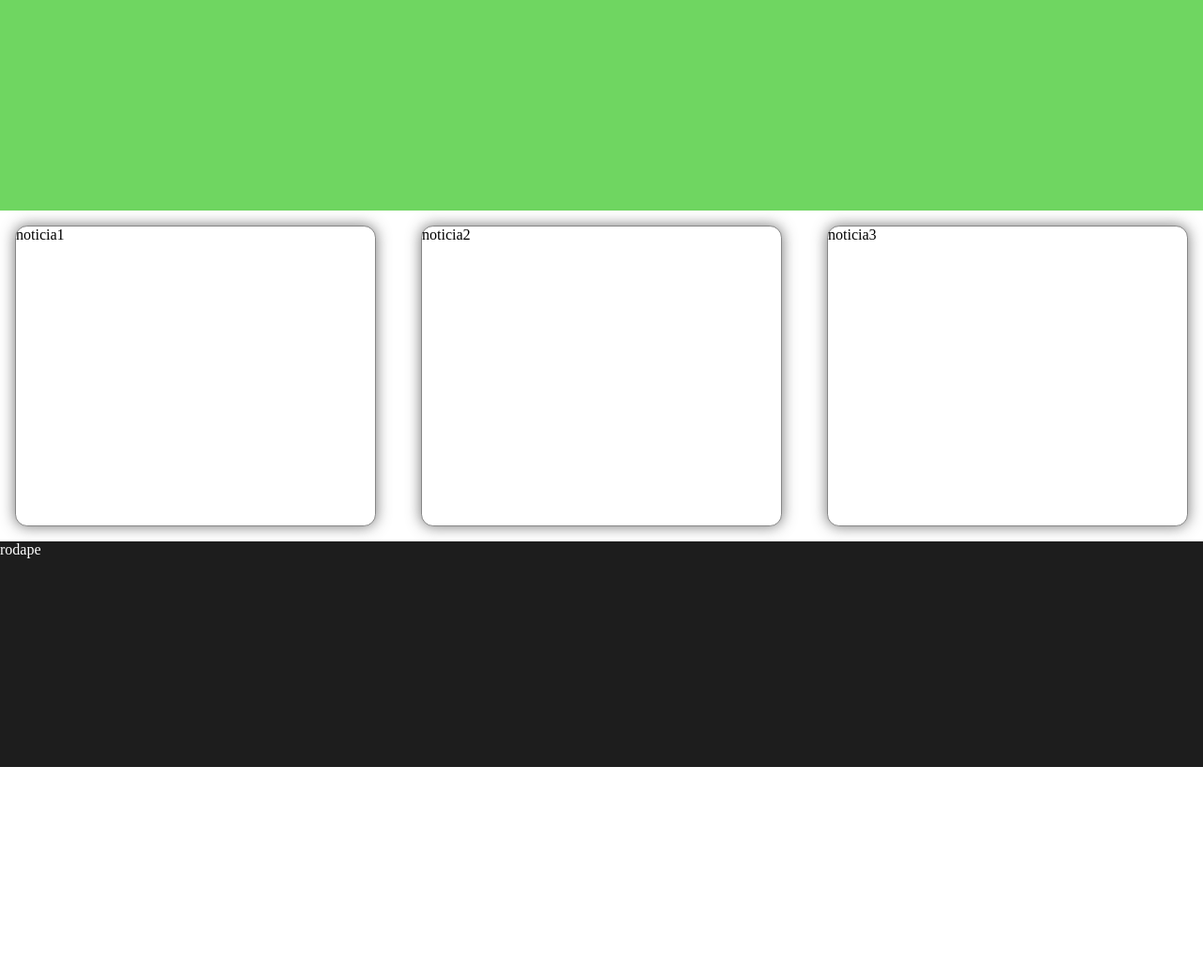
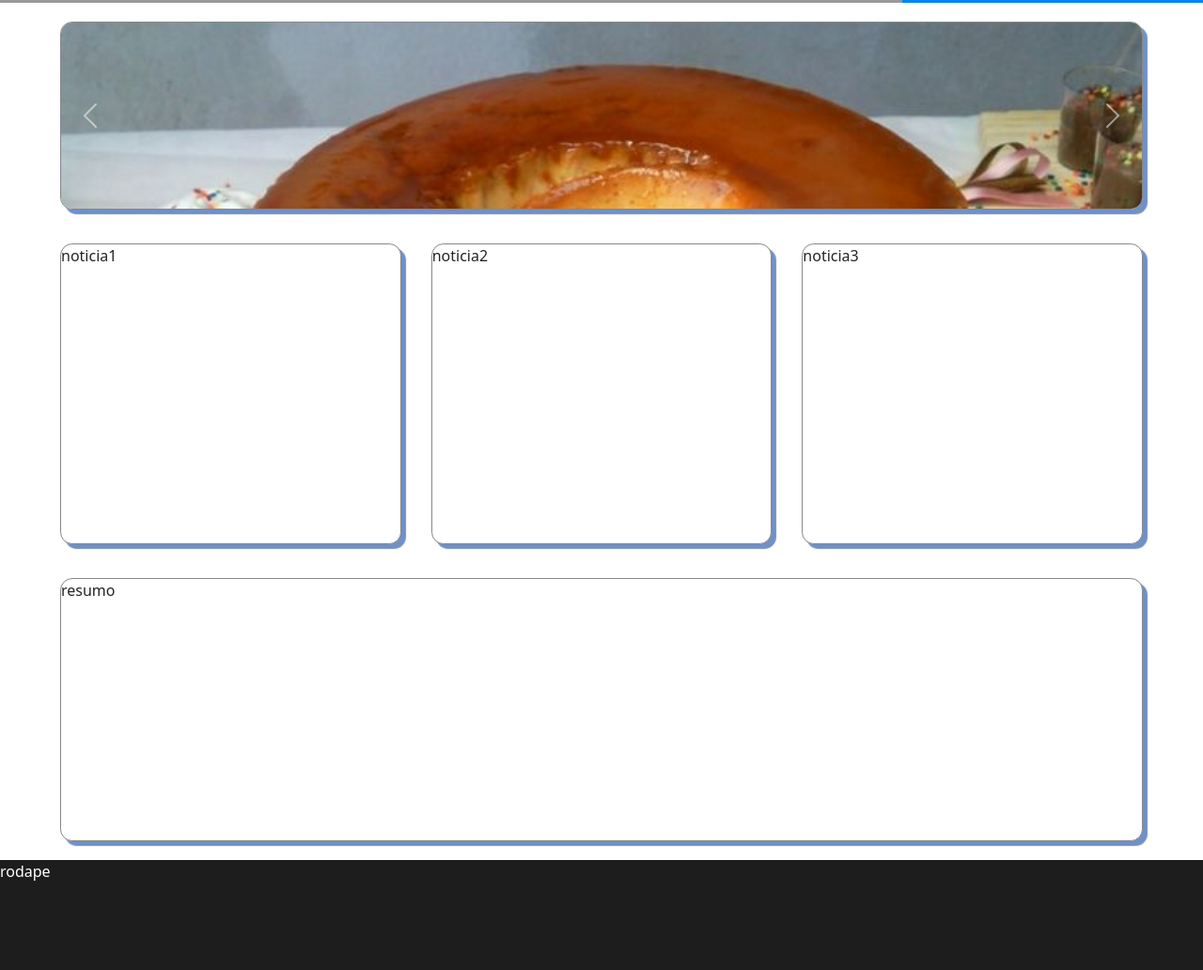
Before and after one commit to ThiagoDamascena/Gremio_News, a plain HTML site: page Main_Page/main.html in a window 1280 px wide. Shown: the part 93-1125 px from the top of the page at 94% size. Before the commit the page ends 909 px from the top, so only its background shows below. Drawn offline with nearby package versions, Linux system fonts and the light colour scheme.

Commit message:
Carrosel

```diff
--- a/Main_Page/main.html
+++ b/Main_Page/main.html
@@ -1,5 +1,5 @@
 <!DOCTYPE html>
-<html lang="en">
+<html lang="pt-br">
 <head>
     <meta charset="UTF-8">
     <meta name="viewport" content="width=device-width, initial-scale=1.0">
@@ -7,6 +7,8 @@
     <link rel="stylesheet" href="styles.css">
     <script src="index.js"></script>
     <link rel="icon" type="image/png" href="../Pictures/favicon.ico">
+    <link href="https://cdn.jsdelivr.net/npm/bootstrap@5.3.8/dist/css/bootstrap.min.css" rel="stylesheet" integrity="sha384-sRIl4kxILFvY47J16cr9ZwB07vP4J8+LH7qKQnuqkuIAvNWLzeN8tE5YBujZqJLB" crossorigin="anonymous">
+    <script src="https://cdn.jsdelivr.net/npm/bootstrap@5.3.8/dist/js/bootstrap.bundle.min.js" integrity="sha384-FKyoEForCGlyvwx9Hj09JcYn3nv7wiPVlz7YYwJrWVcXK/BmnVDxM+D2scQbITxI" crossorigin="anonymous"></script>
 </head>
 <body>
     <div class="conteiner">
@@ -32,12 +34,39 @@
         </div>
 
         <div class="main">
-            <div class="lastnews">lastnews</div>
-            <div class="caixa1">
+
+            <div id="carouselExampleRide" class="carousel slide caixaLastNews", data-bs-ride="true">
+                <div class="carousel-inner lastNews">
+                    <div class="carousel-item active">
+                        <img src="../Pictures/foto1.jpg" class="d-block w-100" alt="...">
+                    </div>
+                    <div class="carousel-item">
+                        <img src="../Pictures/foto1.jpg" class="d-block w-100" alt="...">
+                    </div>
+                    <div class="carousel-item">
+                        <img src="../Pictures/foto1.jpg" class="d-block w-100" alt="...">
+                    </div>
+                </div>
+                <button class="carousel-control-prev" type="button" data-bs-target="#carouselExampleRide" data-bs-slide="prev">
+                    <span class="carousel-control-prev-icon" aria-hidden="true"></span>
+                    <span class="visually-hidden">Previous</span>
+                </button>
+                <button class="carousel-control-next" type="button" data-bs-target="#carouselExampleRide" data-bs-slide="next">
+                    <span class="carousel-control-next-icon" aria-hidden="true"></span>
+                    <span class="visually-hidden">Next</span>
+                </button>
+            </div>
+
+            <div class="caixaNoticia">
                 <div class="noticia1">noticia1</div>
                 <div class="noticia2">noticia2</div>
                 <div class="noticia3">noticia3</div>
             </div>
+
+            <div class="caixaResumo">
+                <div class="previewResumo">resumo</div>
+            </div>
+
         </div>
         <div class="rodape">rodape</div>
     </div>
--- a/Main_Page/styles.css
+++ b/Main_Page/styles.css
@@ -98,36 +98,45 @@
     border-radius: 10px;
 }
 
-.rodape{
-    grid-area: rodape;
-    display: grid;
-    background-color: rgb(29, 29, 29);
-    color: white;
-}
-
 .main{
     display: grid;
     grid-area: main;
-    grid-template-rows: 30vh auto;
+    grid-template-rows: 30vh auto auto;
     grid-template-areas:
-    "lastnews"
-    "caixa1"
+    "caixaLastnews"
+    "caixaNoticia"
+    "caixaResumo"
     ;
 }
 
-.lastnews{
-    background-color: rgb(111, 214, 97);
-    grid-area: lastnews;
+.caixaLastNews{
+    grid-area: caixaLastnews;
+    display: grid;
+    align-items: center;
+    width: 100%;
 }
 
-.caixa1{
+.lastNews{
     background-color: rgb(255, 255, 255);
-    grid-area: caixa1;
+    height: 25vh;
+    border-radius: 1vw;
+    border: solid 0.1rem rgb(135, 135, 135);
+    box-shadow: 5px 5px 1px 0px rgba(80, 120, 185, 0.820);
+    width: 90% !important;
+    justify-self: center;
+}
+
+.caixaNoticia{
+    background-color: rgb(255, 255, 255);
+    grid-area: caixaNoticia;
     display: grid;
     grid-template-areas:
     "noticia1 noticia2 noticia3"
     ;
-/*    grid-template-columns: 1fr; */
+    width: 90%;
+    justify-self: center;
+    align-items: center;
+    gap: 2rem;
 }
 
 .noticia1, .noticia2, .noticia3{
@@ -137,22 +146,44 @@
     border: solid 0.1rem rgb(135, 135, 135);
     margin-top: 1rem;
     margin-bottom: 1rem;
-    box-shadow: 0px 0px 15px rgba(86, 86, 86, 0.818);
+    box-shadow: 5px 5px 1px 0px rgba(80, 120, 185, 0.820);
+
 }
 
 .noticia1{
     grid-area: noticia1;
     overflow: hidden;
-    margin-left: 1rem;
 }
 
 .noticia2{
     grid-area: noticia2;
-    margin-left: 3rem;
-    margin-right: 3rem;
 }
 
 .noticia3{
     grid-area: noticia3;
-    margin-right: 1rem;
 }
+
+.caixaResumo{
+    grid-area: caixaResumo;
+    width: 100%;
+    height: clamp(250px, 40vh, 500px);
+    display: flex;
+    justify-content: center;
+    align-items: center;
+}
+
+.previewResumo{
+    background-color: rgb(255, 255, 255);
+    height: 35vh;
+    border-radius: 1vw;
+    border: solid 0.1rem rgb(135, 135, 135);
+    box-shadow: 5px 5px 1px 0px rgba(80, 120, 185, 0.820);
+    width: 90%;
+}
+
+.rodape{
+    grid-area: rodape;
+    display: grid;
+    background-color: rgb(29, 29, 29);
+    color: white;
+}
```
